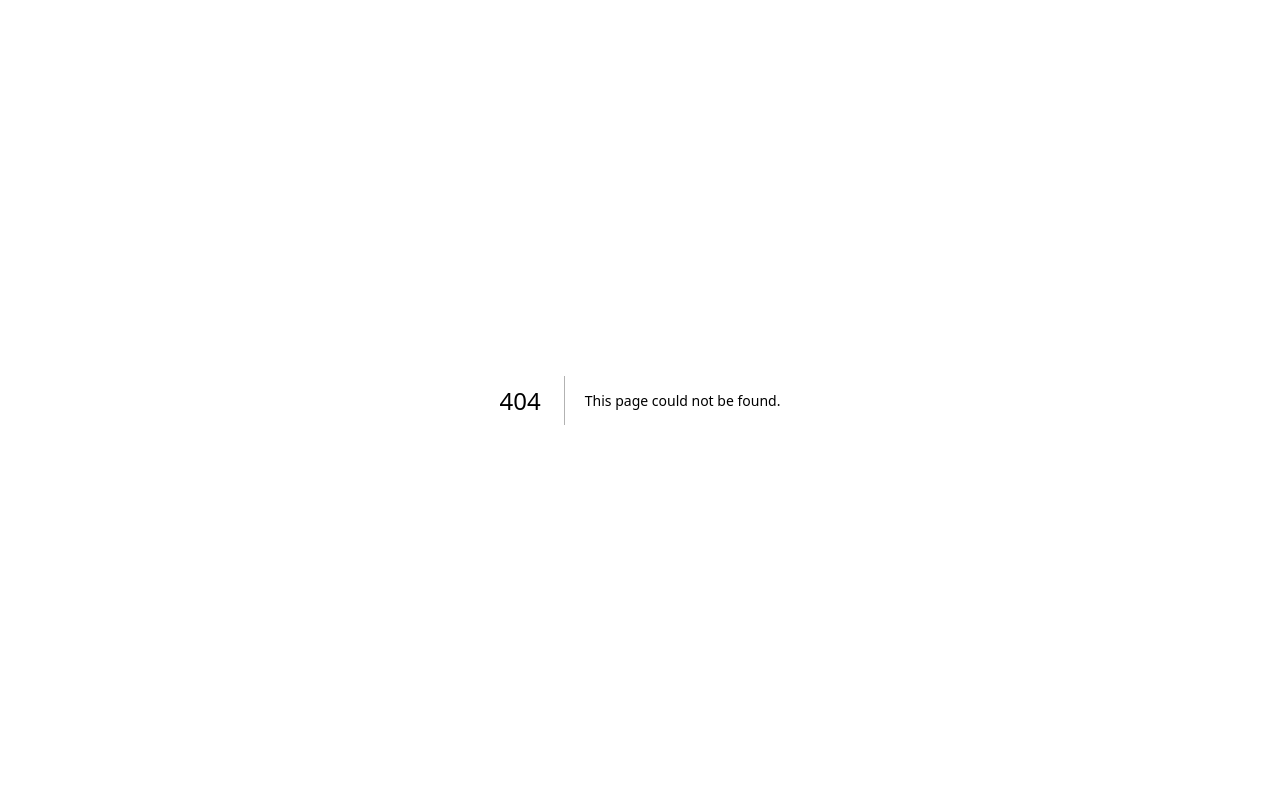
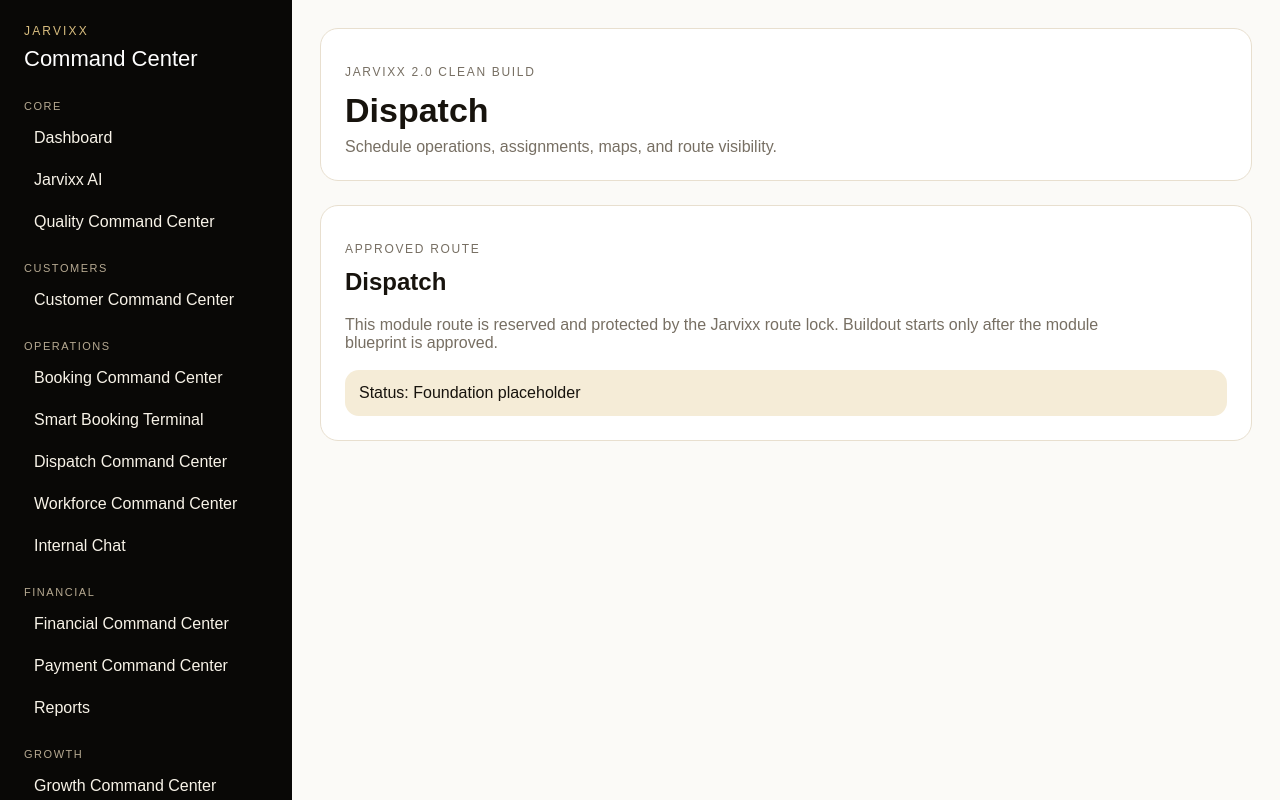
Before and after one commit to 360jarvis/JARVISV4, a Next.js app: page /app/dispatch in a window 1280 px wide. Before the commit this address had no page. Shown: the top 800 px of the page. Built offline with nearby package versions, Linux system fonts and the light colour scheme.

Commit message:
Add Dispatch route

```diff
--- /dev/null
+++ b/app/app/dispatch/page.tsx
@@ -0,0 +1,6 @@
+import AppShell from '../../../components/AppShell';
+import ModulePlaceholder from '../../../components/ModulePlaceholder';
+
+export default function DispatchPage() {
+  return <AppShell title="Dispatch" subtitle="Schedule operations, assignments, maps, and route visibility."><ModulePlaceholder name="Dispatch" /></AppShell>;
+}
```
